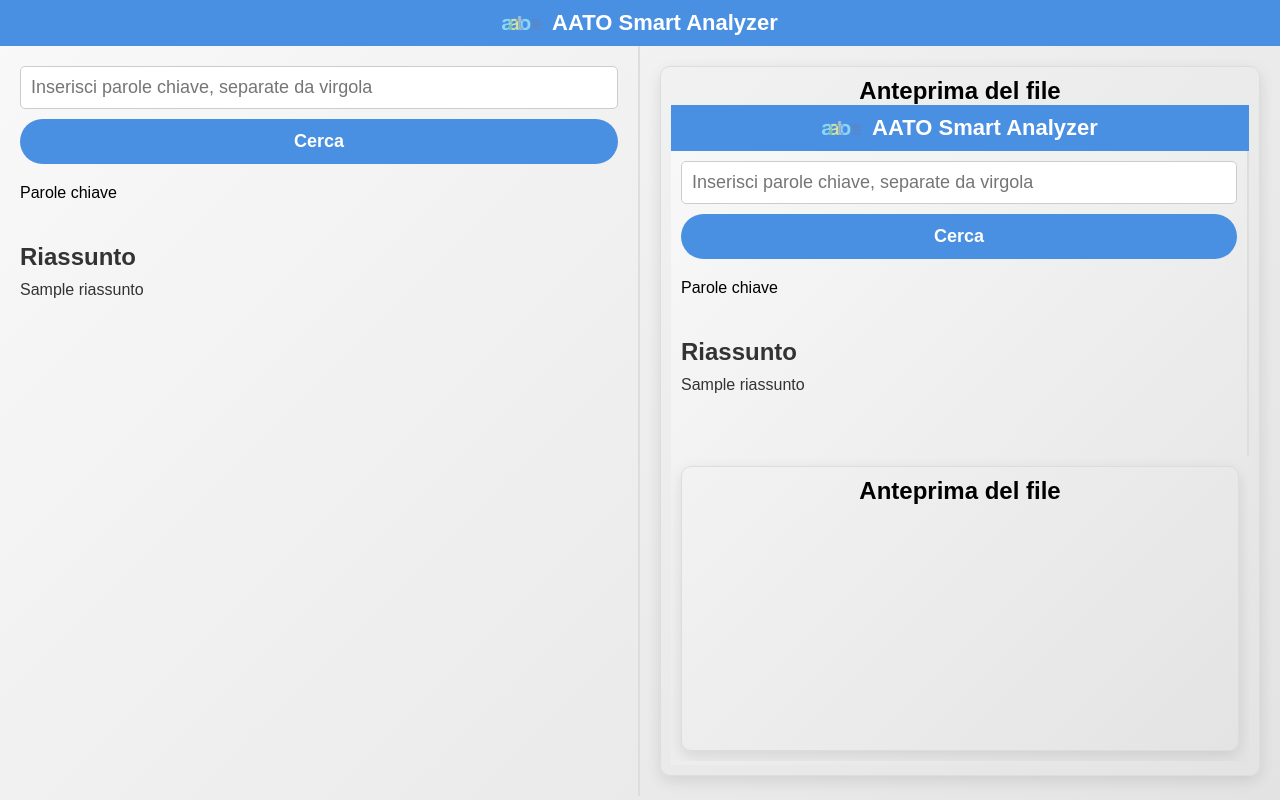
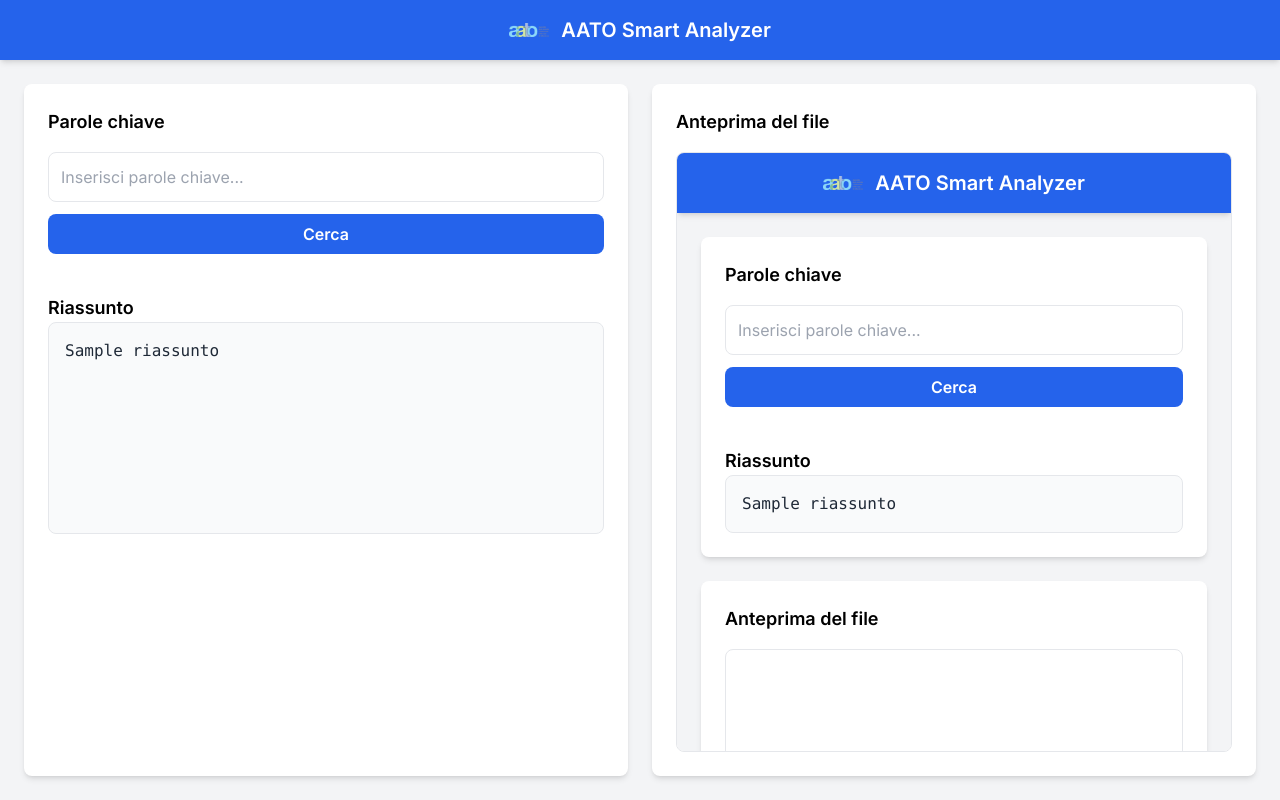
Before and after one commit to itsmrma/trenteam, a Django app: template hackaton/myapp/templates/result.html in a window 1280 px wide. Run offline with Django 5.2, Linux system fonts and the light colour scheme; the template is opened without the code that fills it: most values are stand-ins (such as "Sample title", 1, 10 or a date in 2020); some libraries are stand-ins or nearby versions.

Commit message:
charlie gippitti
Co-authored-by: TrentoElProgrammatores <TrentoElProgrammatores@users.noreply.github.com>
Co-authored-by: Cavaa05 <Cavaa05@users.noreply.github.com>

```diff
--- a/hackaton/hackaton/urls.py
+++ b/hackaton/hackaton/urls.py
@@ -5,5 +5,5 @@ from django.conf.urls.static import static
 
 urlpatterns = [
     path('', views.home, name='home'),
-    #path('result/', views.result, name='result'),
+    path('result/', views.result, name='result'),
 ]+ static(settings.MEDIA_URL, document_root=settings.MEDIA_ROOT)
--- a/hackaton/myapp/static/css/style_result.css
+++ b/hackaton/myapp/static/css/style_result.css
@@ -1,160 +1,9 @@
-* {
-  margin: 0;
-  padding: 0;
-  box-sizing: border-box;
-  font-family: "Poppins", sans-serif;
-}
-
-body {
-  display: flex;
-  flex-direction: column;
-  min-height: 100vh;
-  background: linear-gradient(135deg, #f9f9f9, #e3e3e3);
-}
-
-header {
-  width: 100%;
-  background-color: #4a90e2;
-  padding: 10px 0;
-  text-align: center;
-}
-
-.logo-container {
-  display: inline-flex;
-  justify-content: center;
-  align-items: center;
-}
-
-.logo {
-  width: 40px;
-  height: auto;
-  margin-right: 10px;
-}
-
-h1 {
-  color: white;
-  font-size: 22px;
-  font-weight: bold;
-  margin: 0;
-}
-
-.container {
-  display: flex;
-  flex-direction: row;
-  width: 100%;
-  max-width: 100vw;
-  height: calc(100vh - 50px);
-}
-
-.left-panel, .right-panel {
-  width: 50vw;
-  height: 100%;
-  padding: 20px;
-  overflow-y: auto;
-  box-sizing: border-box;
-}
-
-.left-panel {
-  border-right: 2px solid #ddd;
-}
-
-.search-box {
-  margin-bottom: 20px;
-}
-
-#keywordInput {
-  width: 100%;
-  padding: 10px;
-  font-size: 18px;
-  border: 1px solid #ccc;
-  border-radius: 5px;
-  margin-bottom: 10px;
-}
-
-.search-button {
-  width: 100%;
-  padding: 12px 30px;
-  font-size: 18px;
-  font-weight: 600;
-  border: none;
-  background: #4a90e2;
-  color: white;
-  border-radius: 30px;
-  cursor: pointer;
-  transition: background 0.3s ease;
-}
-
-.search-button:hover {
-  background: #357ab7;
-}
-
-.highlighted-preview {
-  margin-top: 20px;
-  font-size: 18px;
-  color: #333;
-  text-align: left;
-}
-
-.highlighted-preview span {
-  display: inline-block;
-  margin-right: 10px;
-}
-
-.summary h2 {
-  font-size: 24px;
-  font-weight: 600;
-  color: #333;
-}
-
-#summaryText {
-  margin-top: 10px;
-  font-size: 16px;
-  color: #333;
-  white-space: pre-wrap;
-  word-wrap: break-word;
-}
-
-.right-panel .preview-box {
-  height: 100%;
-  padding: 10px;
-  border: 1px solid #ddd;
-  border-radius: 10px;
-  box-shadow: 0 5px 15px rgba(0, 0, 0, 0.1);
-  display: flex;
-  flex-direction: column;
-  align-items: center;
-  justify-content: center;
-  overflow: hidden;
-}
-
-canvas {
-  max-width: 100%;
-  height: auto;
-  border-radius: 5px;
-  box-shadow: 0 5px 15px rgba(0, 0, 0, 0.1);
-}
-
-iframe {
-  width: 100%;
-  height: 100%;
-  border: none;
-}
-
 .highlighted {
-  background-color: #e0e0e0;
-  padding: 2px 8px;
-  border-radius: 5px;
-  margin-right: 5px;
-}
-
-/* Media query per dispositivi piccoli */
-@media (max-width: 768px) {
-  .container {
-    flex-direction: column;
+    background-color: #4b5563; /* Grigio scuro */
+    color: white;
+    padding: 5px 10px;
+    border-radius: 8px;
+    display: inline-block;
+    margin: 5px 5px 0 0;
+    font-weight: 600;
   }
-
-  .left-panel, .right-panel {
-    width: 100%;
-    padding: 10px;
-  }
-}
--- a/hackaton/myapp/templates/result.html
+++ b/hackaton/myapp/templates/result.html
@@ -1,43 +1,53 @@
 {% load static %}
 <!DOCTYPE html>
-<html lang="en">
+<html lang="it">
 <head>
     <meta charset="UTF-8">
     <meta name="viewport" content="width=device-width, initial-scale=1.0">
     <title>AATO Smart Analyzer</title>
+    <script src="https://cdn.tailwindcss.com"></script>
+    <link rel="stylesheet" href="https://fonts.googleapis.com/css2?family=Inter:wght@300;400;600;700&display=swap">
+    <style>
+        body {
+            font-family: 'Inter', sans-serif;
+        }
+        #summaryText {
+            height: 100%;
+            min-height: 100%;
+        }
+    </style>
+    <link rel="icon" type="image/png" href="{% static 'foto/aato_logo.png' %}">
     <link rel="stylesheet" href="{% static 'css/style_result.css' %}">
-    <link rel="icon" type="image/png" href="{% static 'foto/aato_logo.png' %}">
 </head>
-<body>
-  <header>
-    <div class="logo-container">
-      <img src="{% static 'foto/aato_logo.png' %}" alt="AATO Logo" class="logo">
-      <h1>AATO Smart Analyzer</h1>
+<body class="bg-gray-100 flex flex-col min-h-screen">
+
+  <header class="bg-blue-600 text-white p-4 shadow-md">
+    <div class="flex items-center justify-center">
+      <img src="{% static 'foto/aato_logo.png' %}" alt="AATO Logo" class="w-10 h-auto mr-3">
+      <h1 class="text-xl font-semibold">AATO Smart Analyzer</h1>
     </div>
   </header>
-  <div class="container">
-    <div class="left-panel">
-      <div class="search-box">
-        <input type="text" id="keywordInput" placeholder="Inserisci parole chiave, separate da virgola" />
-        <button id="searchButton" class="search-button">Cerca</button>
-      </div>
 
-      <!-- Aggiungi la label "Parole chiave" -->
-      <label for="keywordInput" class="keyword-label">Parole chiave</label>
+  <div class="flex flex-col md:flex-row flex-grow p-6 space-y-6 md:space-y-0 md:space-x-6">
 
-      <div class="highlighted-preview">
-        <span id="keywordPreview"></span>
-      </div>
-      <div class="summary">
-        <h2>Riassunto</h2>
-        <pre id="summaryText">{{ Riassunto }}</pre>
+    <div class="bg-white p-6 rounded-lg shadow-md w-full md:w-1/2 flex flex-col">
+      <h2 class="text-lg font-semibold mb-4">Parole chiave</h2>
+      <input type="text" id="keywordInput" placeholder="Inserisci parole chiave..." class="w-full p-3 border rounded-lg focus:outline-none focus:ring-2 focus:ring-blue-500">
+      <button id="searchButton" class="w-full mt-3 bg-blue-600 text-white font-semibold py-2 rounded-lg hover:bg-blue-700 transition">Cerca</button>
+      <div class="mt-4 text-gray-700" id="keywordPreview"></div>
+
+      <div class="mt-6 flex-grow overflow-auto max-h-60 flex flex-col">
+        <h2 class="text-lg font-semibold">Riassunto</h2>
+        <div class="flex-grow">
+          <pre id="summaryText" class="p-4 bg-gray-50 border rounded-lg text-gray-800 overflow-auto flex-grow">{{ Riassunto }}</pre>
+        </div>
       </div>
     </div>
 
-    <div class="right-panel">
-      <div class="preview-box">
-        <h2>Anteprima del file</h2>
-        <iframe src="{{ pdf_url }}" width="100%" height="600px"></iframe>
+    <div class="bg-white p-6 rounded-lg shadow-md w-full md:w-1/2 flex flex-col">
+      <h2 class="text-lg font-semibold mb-4">Anteprima del file</h2>
+      <div class="flex-grow">
+        <iframe src="{{ pdf_url }}" class="w-full h-full border rounded-lg"></iframe>
       </div>
     </div>
   </div>
```
Also changed, not shown: funzioniProva.py (+9 -5 lines), hackaton/myapp/views.py (+38 -8 lines), hackaton/media/tabella guida risposte pag 5.jpeg (added), hackaton/myapp/static/js/script_result.js (indentation only), 4 other files.
